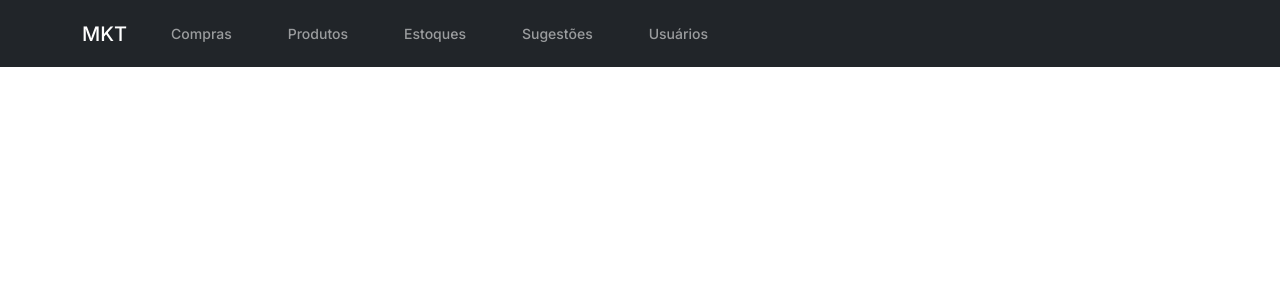
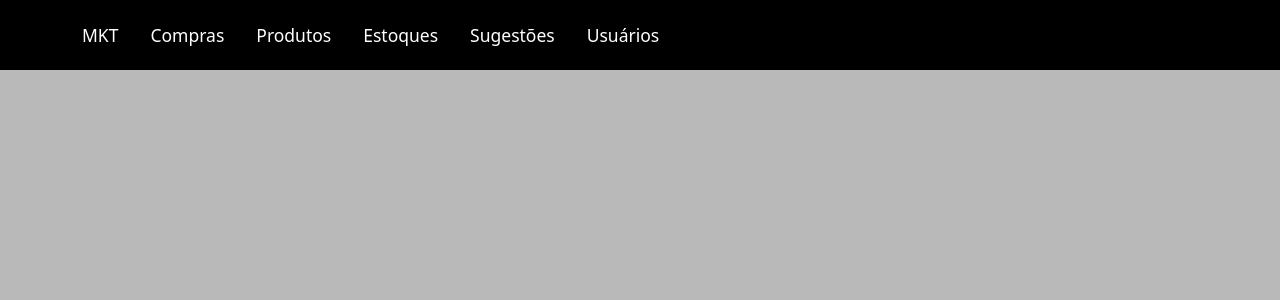
Before and after one commit to gustavomaltanv/mkt-app, a React (Vite) app: page / in a window 1280 px wide. Shown: the top 300 px of the page. Built offline with nearby package versions, Linux system fonts and the light colour scheme.

Commit message:
feat: atualizar biblioteca bootswatch e altera tema

```diff
--- a/index.html
+++ b/index.html
@@ -8,7 +8,7 @@
     <title>Market</title>
   </head>
   <body>
-    <div id="root"></div>
+    <div id="root" class="bg-custom"></div>
     <script type="module" src="/src/main.jsx"></script>
   </body>
 </html>
--- a/package.json
+++ b/package.json
@@ -15,7 +15,7 @@
     "@mui/icons-material": "^6.4.4",
     "@mui/material": "^6.4.4",
     "axios": "^1.7.9",
-    "bootswatch": "^5.3.3",
+    "bootswatch": "^5.3.7",
     "react": "^19.0.0",
     "react-dom": "^19.0.0",
     "react-router-dom": "^7.1.5",
--- a/src/App.jsx
+++ b/src/App.jsx
@@ -1,4 +1,4 @@
-import "bootswatch/dist/zephyr/bootstrap.min.css"
+import "bootswatch/dist/brite/bootstrap.min.css"
 import { rotas } from "./rotas"
 import { RouterProvider } from "react-router-dom"
 
--- a/src/index.css
+++ b/src/index.css
@@ -33,7 +33,11 @@ code {
   color: white;
 }
 
-
 #toast-container.toast-top-right {
   top: 80px;
 }
+
+.bg-custom {
+  background-color: #b9b9b9;
+  min-height: 100vh;
+}
```
Also changed, not shown: 1 other file (tests, documents, lock files or other folders).
